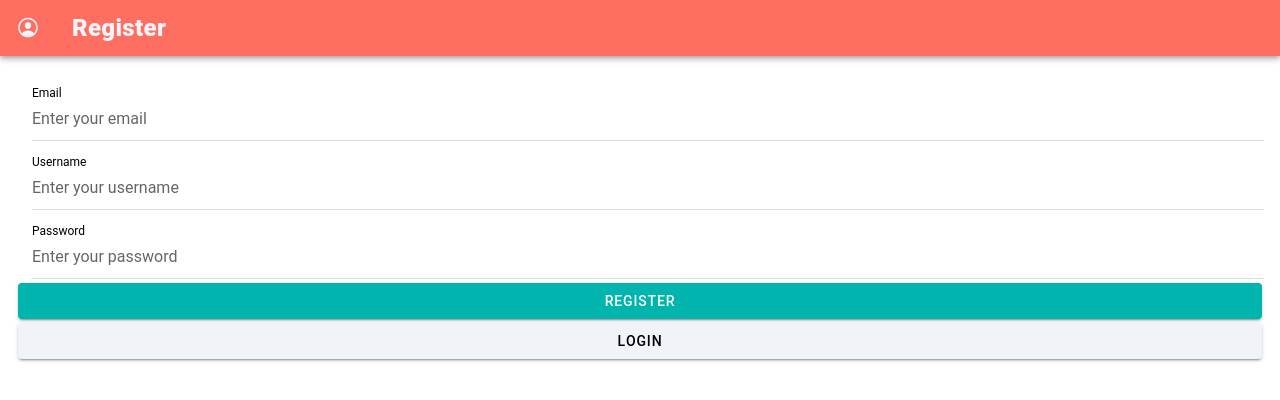
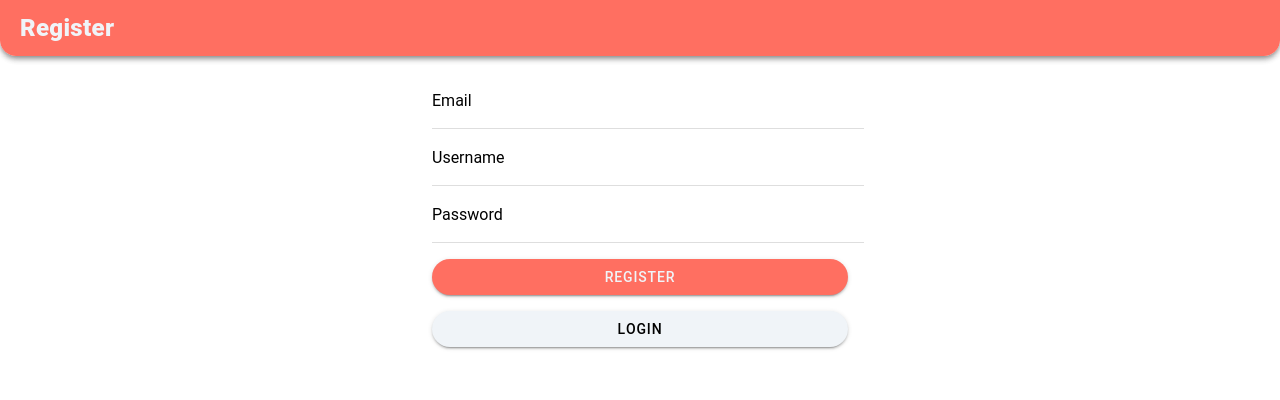
Before and after one commit to ruizterce/linkeem, a React (Vite) app in the folder frontend/: page /register in a window 1280 px wide. Shown: the top 400 px of the page. Built offline with nearby package versions, Linux system fonts and the light colour scheme.

Commit message:
style(ui): update UI presentation across pages
- Refined colors, positions, icons and layout across pages and
components
- Added and adjusted CSS variables

```diff
--- a/frontend/src/App.tsx
+++ b/frontend/src/App.tsx
@@ -1,7 +1,6 @@
 import { Redirect, Route } from "react-router-dom";
 import {
   IonApp,
-  IonLoading,
   IonRouterOutlet,
   IonSpinner,
   setupIonicReact,
@@ -56,7 +55,7 @@ const App: React.FC = () => {
             <IonSpinner />
           ) : (
             <PostProvider>
-              <IonApp>
+              <IonApp className="max-w-screen-xl mx-auto p-4">
                 <IonReactRouter>
                   <IonRouterOutlet>
                     <Route exact path="/login" component={Login} />
--- a/frontend/src/components/LikesStack.tsx
+++ b/frontend/src/components/LikesStack.tsx
@@ -18,14 +18,14 @@ const LikesStack: React.FC<{ post: Post }> = ({ post }) => {
 
   useEffect(() => {
     setIsExpanded(false);
-  }, [post.likes]);
+  }, []);
 
   return (
     <div
       className={`relative flex ${
         isExpanded ? "flex-wrap" : "items-center"
       } space-x-1`}
-      onClick={() => setIsExpanded(!isExpanded)} // Toggle on click
+      onClick={() => setIsExpanded(!isExpanded)}
     >
       {post.likes.map((like, index) => (
         <IonChip
--- a/frontend/src/components/MainHeader.tsx
+++ b/frontend/src/components/MainHeader.tsx
@@ -1,11 +1,11 @@
 import React, { useContext } from "react";
 import { AuthContext } from "../contexts/AuthContext";
 import {
+  IonAvatar,
   IonButton,
   IonButtons,
   IonContent,
   IonHeader,
-  IonIcon,
   IonItem,
   IonList,
   IonPopover,
@@ -14,7 +14,6 @@ import {
   IonToolbar,
   useIonRouter,
 } from "@ionic/react";
-import { personCircleOutline } from "ionicons/icons";
 
 interface HeaderProps {
   title: string;
@@ -31,15 +30,20 @@ const MainHeader: React.FC<HeaderProps> = ({ title }) => {
   };
 
   return (
-    <IonHeader>
-      <IonToolbar>
+    <IonHeader className="rounded-b-2xl">
+      <IonToolbar className="rounded-b-2xl shadow-md">
+        {user && (
           <IonButtons slot="start">
-          <IonButton id="profile-button">
-            <IonIcon
-              className="text-light"
-              icon={personCircleOutline}
-              slot="icon-only"
-            ></IonIcon>
+            <IonButton
+              id="profile-button"
+              className="ion-activatable ripple-parent rounded-rectangle"
+            >
+              <IonAvatar
+                style={{ height: "30px", width: "30px" }}
+                className="border-2 border-solid border-medium"
+              >
+                <img src={user?.profilePicture} alt={user?.username} />
+              </IonAvatar>
             </IonButton>
             <IonPopover trigger="profile-button" dismissOnSelect={true}>
               <IonContent>
@@ -56,6 +60,7 @@ const MainHeader: React.FC<HeaderProps> = ({ title }) => {
               </IonContent>
             </IonPopover>
           </IonButtons>
+        )}
         <IonTitle className="text-light text-2xl font-extrabold">
           {title}
         </IonTitle>
--- a/frontend/src/components/TabMenu.tsx
+++ b/frontend/src/components/TabMenu.tsx
@@ -21,7 +21,7 @@ const TabMenu: React.FC = () => {
         <Route exact path="/post" component={PostForm} />
         <Route exact path="/posts/:postId" component={PostDetail} />
       </IonRouterOutlet>
-      <IonTabBar slot="bottom" className="shadow-t-md">
+      <IonTabBar slot="bottom" className="rounded-t-2xl shadow-t-md">
         <IonTabButton tab="feed" href="/feed">
           <IonIcon icon={home} />
           <IonLabel>Feed</IonLabel>
--- a/frontend/src/pages/Feed.tsx
+++ b/frontend/src/pages/Feed.tsx
@@ -2,8 +2,6 @@ import React, { useState, useEffect, useContext } from "react";
 import {
   IonContent,
   IonPage,
-  IonList,
-  IonItem,
   IonLabel,
   IonInfiniteScroll,
   IonInfiniteScrollContent,
@@ -12,13 +10,12 @@ import {
   IonIcon,
   useIonRouter,
   IonRippleEffect,
-  IonChip,
   IonAvatar,
 } from "@ionic/react";
 import MainHeader from "../components/MainHeader";
 import { PostContext } from "../contexts/PostContext";
 import { fetchPosts } from "../api/post";
-import { add } from "ionicons/icons";
+import { chatbubbleOutline } from "ionicons/icons";
 
 interface Post {
   id: string;
@@ -102,7 +99,7 @@ const Feed: React.FC = () => {
           className="mb-2 mr-2 opacity-70 hover:opacity-100 active:opacity-100"
         >
           <IonFabButton routerLink="/post">
-            <IonIcon icon={add}></IonIcon>
+            <IonIcon icon={chatbubbleOutline}></IonIcon>
           </IonFabButton>
         </IonFab>
 
--- a/frontend/src/pages/Login.tsx
+++ b/frontend/src/pages/Login.tsx
@@ -5,7 +5,6 @@ import {
   IonButton,
   IonInput,
   IonItem,
-  IonLabel,
   useIonRouter,
   useIonToast,
 } from "@ionic/react";
@@ -26,6 +25,7 @@ const Login: React.FC = () => {
       message,
       duration: 2000,
       color,
+      position: "middle",
     });
   };
   const router = useIonRouter();
@@ -59,30 +59,47 @@ const Login: React.FC = () => {
     <IonPage>
       <MainHeader title="Login" />
       <IonContent className="ion-padding">
+        <div className="w-full flex flex-col ion-align-items-center">
+          <div className="w-full max-w-md">
             <IonItem>
-          <IonLabel position="stacked">Email</IonLabel>
               <IonInput
                 type="email"
+                label="Email"
+                labelPlacement="floating"
                 value={email}
                 placeholder="Enter your email"
                 onIonInput={(e) => setEmail(e.detail.value!)}
               />
             </IonItem>
             <IonItem>
-          <IonLabel position="stacked">Password</IonLabel>
               <IonInput
                 type="password"
+                label="Password"
+                labelPlacement="floating"
                 value={password}
                 placeholder="Enter your password"
                 onIonInput={(e) => setPassword(e.detail.value!)}
               />
             </IonItem>
-        <IonButton expand="block" onClick={handleLogin}>
+            <IonButton
+              expand="block"
+              shape="round"
+              onClick={handleLogin}
+              className="m-4"
+            >
               Login
             </IonButton>
-        <IonButton expand="block" color="light" routerLink="/register">
+            <IonButton
+              expand="block"
+              shape="round"
+              color="light"
+              routerLink="/register"
+              className="m-4"
+            >
               Register
             </IonButton>
+          </div>
+        </div>
       </IonContent>
     </IonPage>
   );
--- a/frontend/src/pages/PostForm.tsx
+++ b/frontend/src/pages/PostForm.tsx
@@ -30,6 +30,7 @@ const PostForm: React.FC = () => {
       message,
       duration: 2000,
       color,
+      position: "middle",
     });
   };
 
@@ -55,15 +56,20 @@ const PostForm: React.FC = () => {
 
   return (
     <IonPage>
-      <IonHeader>
-        <IonToolbar>
+      <IonHeader className="rounded-b-2xl">
+        <IonToolbar className="rounded-b-2xl shadow-md">
           <IonButtons slot="start">
             <IonButton routerLink="/feed">
               <IonIcon icon={arrowBackOutline} slot="icon-only"></IonIcon>
             </IonButton>
           </IonButtons>
           <IonButtons slot="end" className="mr-4">
-            <IonButton shape="round" fill="outline" onClick={handlePost}>
+            <IonButton
+              shape="round"
+              fill="outline"
+              size="small"
+              onClick={handlePost}
+            >
               <span className="font-extrabold">POST</span>
             </IonButton>
           </IonButtons>
--- a/frontend/src/pages/Register.tsx
+++ b/frontend/src/pages/Register.tsx
@@ -27,6 +27,7 @@ const Register: React.FC = () => {
       message,
       duration: 2000,
       color,
+      position: "middle",
     });
   };
 
@@ -61,39 +62,57 @@ const Register: React.FC = () => {
     <IonPage>
       <MainHeader title="Register" />
       <IonContent className="ion-padding">
+        <div className="w-full flex flex-col ion-align-items-center">
+          <div className="w-full max-w-md">
             <IonItem>
-          <IonLabel position="stacked">Email</IonLabel>
               <IonInput
                 type="email"
+                label="Email"
+                labelPlacement="floating"
                 value={email}
                 placeholder="Enter your email"
                 onIonInput={(e) => setEmail(e.detail.value!)}
               />
             </IonItem>
             <IonItem>
-          <IonLabel position="stacked">Username</IonLabel>
               <IonInput
                 type="text"
+                label="Username"
+                labelPlacement="floating"
                 value={username}
                 placeholder="Enter your username"
                 onIonInput={(e) => setUsername(e.detail.value!)}
               />
             </IonItem>
             <IonItem>
-          <IonLabel position="stacked">Password</IonLabel>
               <IonInput
                 type="password"
+                label="Password"
+                labelPlacement="floating"
                 value={password}
                 placeholder="Enter your password"
                 onIonInput={(e) => setPassword(e.detail.value!)}
               />
             </IonItem>
-        <IonButton expand="block" onClick={handleRegister}>
+            <IonButton
+              expand="block"
+              shape="round"
+              onClick={handleRegister}
+              className="m-4"
+            >
               Register
             </IonButton>
-        <IonButton expand="block" color="light" routerLink="/login">
+            <IonButton
+              expand="block"
+              shape="round"
+              color="light"
+              routerLink="/login"
+              className="m-4"
+            >
               Login
             </IonButton>
+          </div>
+        </div>
       </IonContent>
     </IonPage>
   );
--- a/frontend/src/theme/variables.css
+++ b/frontend/src/theme/variables.css
@@ -30,6 +30,29 @@
   --ion-toolbar-color: var(--light);
   --ion-toolbar-background: var(--secondary);
   --ion-tab-bar-color-selected: var(--secondary);
+
+  ion-button {
+    --color: var(--light);
+    --color-activated: var(--medium);
+    --color-hover: var(--light);
+    --color-focused: var(--light);
+
+    --background: var(--secondary);
+    --background-hover: var(--medium);
+    --background-focused: var(--medium);
+  }
+
+  ion-fab-button {
+    --color: var(--light);
+    --color-activated: var(--primary);
+    --color-hover: var(--light);
+    --color-focused: var(--light);
+
+    --background: var(--primary);
+    --background-activated: var(--light);
+    --background-hover: var(--medium);
+    --background-focused: var(--medium);
+  }
 }
 
 /* Dark theme colors */
@@ -62,4 +85,27 @@
   --ion-toolbar-color: var(--light);
   --ion-toolbar-background: var(--secondary);
   --ion-tab-bar-color-selected: var(--secondary);
+
+  ion-fab-button {
+    --color: var(--light);
+    --color-activated: var(--primary);
+    --color-hover: var(--light);
+    --color-focused: var(--light);
+
+    --background: var(--primary);
+    --background-activated: var(--light);
+    --background-hover: var(--medium);
+    --background-focused: var(--medium);
+  }
+
+  ion-button {
+    --color: var(--light);
+    --color-activated: var(--medium);
+    --color-hover: var(--light);
+    --color-focused: var(--light);
+
+    --background: var(--secondary);
+    --background-hover: var(--medium);
+    --background-focused: var(--medium);
+  }
 }
```
Also changed, not shown: frontend/src/main.tsx (+4 -4 lines), frontend/src/pages/PostDetail.tsx (+10 -5 lines). Lines whose indentation alone changed are shown as unchanged.
